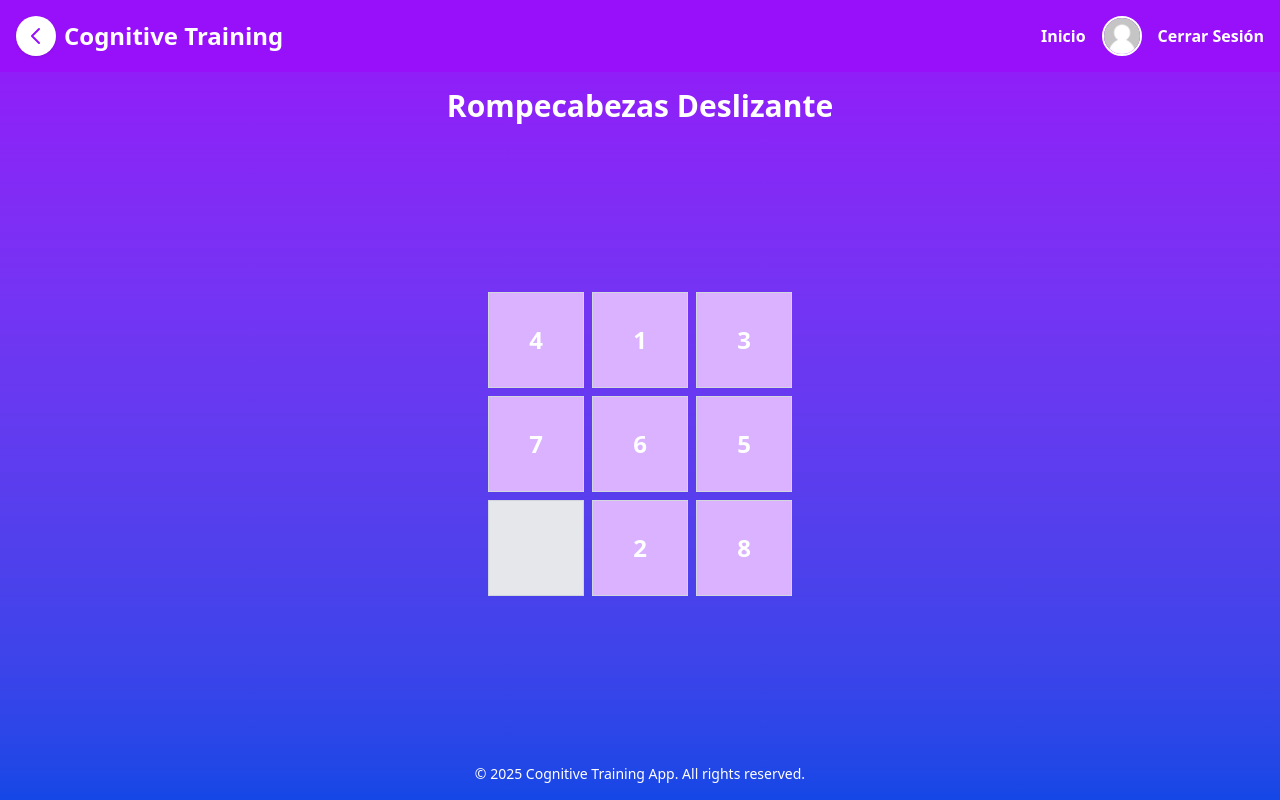
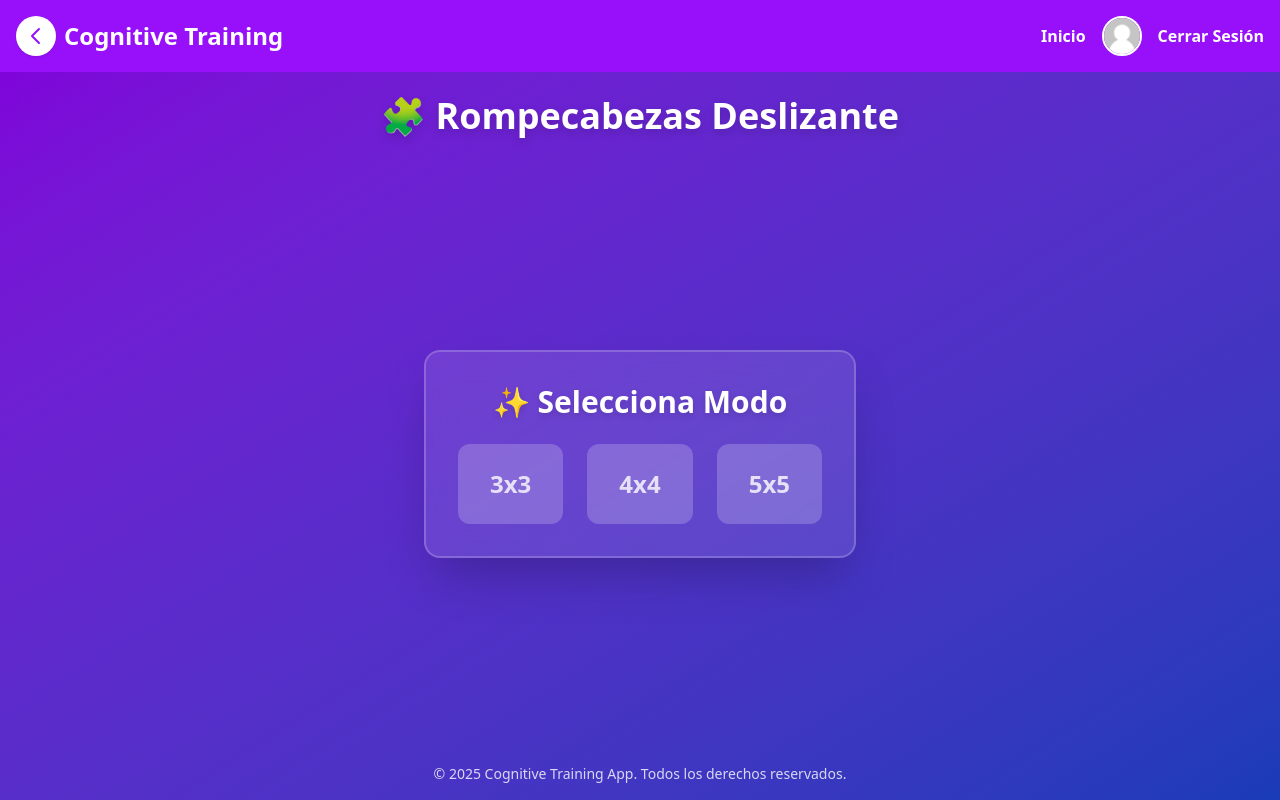
Before and after one commit to UbeimarY/Patrones_Estructura_Proyecto_Final, a Next.js app in the folder frontend/cognitive-training-frontend/: page /games/sliding-puzzle in a window 1280 px wide. Built offline with nearby package versions, Linux system fonts and the light colour scheme; sample sign-in values are in the browser's storage.

Commit message:
Modificando Codigo Rompecabezas

```diff
--- a/frontend/cognitive-training-frontend/src/pages/games/sliding-puzzle.tsx
+++ b/frontend/cognitive-training-frontend/src/pages/games/sliding-puzzle.tsx
@@ -5,16 +5,27 @@ import { useAppContext } from "../../context/AppContext";
 import Navbar from "../../components/Navbar";
 import BackButton from "../../components/BackButton";
 
-const gridSize = 3;
+type GameMode = '3x3' | '4x4' | '5x5';
+type Level = 1 | 2 | 3 | 4 | 5;
 
-const generateSolvablePuzzle = () => {
-  const numbers = [1, 2, 3, 4, 5, 6, 7, 8, 0];
+const modeConfig = {
+  '3x3': { size: 3, movesMultiplier: 10 },
+  '4x4': { size: 4, movesMultiplier: 15 },
+  '5x5': { size: 5, movesMultiplier: 20 }
+};
+
+const generateSolvablePuzzle = (gridSize: number) => {
+  const totalTiles = gridSize * gridSize;
+  const numbers = Array.from({ length: totalTiles }, (_, i) => i === totalTiles - 1 ? 0 : i + 1);
   let inversions = 0;
+  let blankRow = 0;
+
   do {
     for (let i = numbers.length - 1; i > 0; i--) {
       const j = Math.floor(Math.random() * (i + 1));
       [numbers[i], numbers[j]] = [numbers[j], numbers[i]];
     }
+
     inversions = 0;
     for (let i = 0; i < numbers.length; i++) {
       for (let j = i + 1; j < numbers.length; j++) {
@@ -23,7 +34,13 @@ const generateSolvablePuzzle = () => {
         }
       }
     }
-  } while (inversions % 2 !== 0);
+
+    blankRow = gridSize - Math.floor(numbers.indexOf(0) / gridSize);
+  } while (
+    (gridSize % 2 === 1 && inversions % 2 !== 0) ||
+    (gridSize % 2 === 0 && (inversions + blankRow) % 2 !== 1)
+  );
+
   return numbers;
 };
 
@@ -31,10 +48,20 @@ export default function SlidingPuzzle() {
   const { user, authLoaded } = useAppContext();
   const router = useRouter();
   const [board, setBoard] = useState<number[]>([]);
+  const [selectedMode, setSelectedMode] = useState<GameMode | null>(null);
+  const [selectedLevel, setSelectedLevel] = useState<Level | null>(null);
+  const [gameStarted, setGameStarted] = useState(false);
+  const [moves, setMoves] = useState(0);
+  const [moveLimit, setMoveLimit] = useState(0);
 
   useEffect(() => {
-    setBoard(generateSolvablePuzzle());
-  }, []);
+    if (selectedMode && selectedLevel) {
+      const gridSize = modeConfig[selectedMode].size;
+      setBoard(generateSolvablePuzzle(gridSize));
+      setMoveLimit(selectedLevel * modeConfig[selectedMode].movesMultiplier);
+      setMoves(0);
+    }
+  }, [selectedMode, selectedLevel]);
 
   useEffect(() => {
     if (authLoaded && !user) {
@@ -42,17 +69,21 @@ export default function SlidingPuzzle() {
     }
   }, [user, authLoaded, router]);
 
-  const isLoading = !authLoaded || board.length === 0;
+  const isLoading = !authLoaded || (authLoaded && !user);
 
   const getPosition = (index: number) => ({
-    row: Math.floor(index / gridSize),
-    col: index % gridSize,
+    row: Math.floor(index / (selectedMode ? modeConfig[selectedMode].size : 3)),
+    col: index % (selectedMode ? modeConfig[selectedMode].size : 3),
   });
 
   const handleTileClick = (index: number) => {
+    if (!selectedMode || !gameStarted) return;
+
+    const gridSize = modeConfig[selectedMode].size;
     const blankIndex = board.indexOf(0);
     const { row: targetRow, col: targetCol } = getPosition(index);
     const { row: blankRow, col: blankCol } = getPosition(blankIndex);
+
     if (
       (targetRow === blankRow && Math.abs(targetCol - blankCol) === 1) ||
       (targetCol === blankCol && Math.abs(targetRow - blankRow) === 1)
@@ -60,42 +91,187 @@ export default function SlidingPuzzle() {
       const newBoard = [...board];
       [newBoard[index], newBoard[blankIndex]] = [newBoard[blankIndex], newBoard[index]];
       setBoard(newBoard);
+      setMoves(m => m + 1);
     }
   };
 
-  const renderTile = (tile: number, idx: number) =>
-    tile === 0 ? (
-      <div key={idx} className="flex items-center justify-center w-24 h-24 bg-gray-200 border border-gray-300" />
+  const checkVictory = () => {
+    if (!selectedMode) return false;
+    const gridSize = modeConfig[selectedMode].size;
+    const solution = Array.from({ length: gridSize * gridSize }, (_, i) =>
+      i === gridSize * gridSize - 1 ? 0 : i + 1
+    );
+    return board.every((num, i) => num === solution[i]);
+  };
+
+  const renderTile = (tile: number, idx: number) => {
+    const sizeClass = selectedMode ?
+      `w-24 h-24 text-3xl` :
+      `w-32 h-32 text-4xl`;
+
+    return tile === 0 ? (
+      <div
+        key={idx}
+        className={`${sizeClass} bg-gray-100/30 border-2 border-gray-300/50 rounded-xl shadow-lg backdrop-blur-sm`}
+      />
     ) : (
       <div
         key={idx}
         onClick={() => handleTileClick(idx)}
-        className="flex items-center justify-center w-24 h-24 bg-purple-300 text-white text-2xl font-bold border border-gray-300 cursor-pointer hover:bg-purple-400 transition"
+        className={`${sizeClass} bg-gradient-to-br from-purple-400 to-blue-400 text-white
+          font-bold border-2 border-white/20 rounded-xl shadow-xl cursor-pointer
+          hover:scale-105 transition-all duration-200 flex items-center justify-center
+          hover:from-purple-500 hover:to-blue-500 active:scale-95`}
       >
         {tile}
       </div>
     );
+  };
 
-  return isLoading ? (
-    <div className="min-h-screen flex items-center justify-center bg-gradient-to-b from-purple-600 to-blue-700 font-sans">
-      <p className="text-white text-xl">Cargando...</p>
-    </div>
-  ) : (
-    <div className="min-h-screen bg-gradient-to-b from-purple-600 to-blue-700 flex flex-col font-sans">
+  if (isLoading) {
+    return (
+      <div className="min-h-screen flex items-center justify-center bg-gradient-to-br from-purple-700 to-blue-800">
+        <p className="text-white text-2xl">Cargando...</p>
+      </div>
+    );
+  }
+
+  return (
+    <div className="min-h-screen bg-gradient-to-br from-purple-700 to-blue-800 flex flex-col">
       <BackButton />
       <Navbar />
-      <header className="p-4">
-        <h1 className="text-white text-3xl font-bold text-center">Rompecabezas Deslizante</h1>
+
+      <header className="p-6">
+        <h1 className="text-white text-4xl font-bold text-center drop-shadow-lg">
+          🧩 Rompecabezas Deslizante
+        </h1>
       </header>
-      <main className="flex-grow flex items-center justify-center">
-        <div className="grid grid-cols-3 gap-2">
-          {board.map((tile, idx) => renderTile(tile, idx))}
-        </div>
+
+      <main className="flex-grow flex items-center justify-center p-4">
+        {!gameStarted ? (
+          <div className="bg-white/10 backdrop-blur-lg p-8 rounded-2xl shadow-2xl space-y-8 border-2 border-white/20">
+            <div className="space-y-6">
+              <h2 className="text-3xl font-bold text-center text-white drop-shadow-md">
+                ✨ Selecciona Modo
+              </h2>
+              <div className="grid grid-cols-3 gap-6">
+                {(['3x3', '4x4', '5x5'] as GameMode[]).map(mode => (
+                  <button
+                    key={mode}
+                    onClick={() => setSelectedMode(mode)}
+                    className={`px-8 py-6 rounded-xl text-2xl font-semibold transition-all
+                      ${selectedMode === mode
+                        ? 'bg-gradient-to-br from-purple-500 to-blue-500 text-white shadow-lg'
+                        : 'bg-white/20 hover:bg-white/30 text-white/80 hover:text-white'}`}
+                  >
+                    {mode}
+                  </button>
+                ))}
+              </div>
+            </div>
+
+            {selectedMode && (
+              <div className="space-y-6">
+                <h2 className="text-3xl font-bold text-center text-white drop-shadow-md">
+                  🚀 Elige Nivel
+                </h2>
+                <div className="grid grid-cols-5 gap-4">
+                  {[1, 2, 3, 4, 5].map(level => (
+                    <button
+                      key={level}
+                      onClick={() => setSelectedLevel(level as Level)}
+                      className={`aspect-square flex items-center justify-center text-2xl
+                        rounded-xl transition-all ${selectedLevel === level
+                          ? 'bg-gradient-to-br from-green-400 to-cyan-400 text-white shadow-lg'
+                          : 'bg-white/20 hover:bg-white/30 text-white/80 hover:text-white'}`}
+                    >
+                      {level}
+                    </button>
+                  ))}
+                </div>
+              </div>
+            )}
+
+            {selectedMode && selectedLevel && (
+              <button
+                onClick={() => setGameStarted(true)}
+                className="w-full bg-gradient-to-br from-green-400 to-cyan-500 text-white
+                  py-4 text-2xl rounded-xl hover:scale-105 transition-all
+                  shadow-lg hover:shadow-xl active:scale-95"
+              >
+                🎮 Comenzar Juego
+              </button>
+            )}
+          </div>
+        ) : (
+          <div className="space-y-8">
+            <div className="text-center text-white space-y-2">
+              <p className="text-2xl font-semibold drop-shadow-md">
+                Movimientos: <span className="text-cyan-300">{moves}</span>/{moveLimit}
+              </p>
+              <p className="text-xl text-white/80">
+                Modo: {selectedMode} - Nivel: {selectedLevel}
+              </p>
+            </div>
+
+            <div className={`grid gap-3 ${selectedMode === '3x3' ? 'grid-cols-3' :
+              selectedMode === '4x4' ? 'grid-cols-4' : 'grid-cols-5'}
+              p-6 bg-white/10 backdrop-blur-lg rounded-2xl shadow-2xl border-2 border-white/20`}>
+              {board.map((tile, idx) => renderTile(tile, idx))}
+            </div>
+
+            {(checkVictory() || moves >= moveLimit) && (
+              <div className="bg-white/10 backdrop-blur-lg p-8 rounded-2xl text-center
+                border-2 border-white/20 shadow-2xl space-y-6">
+                <h2 className="text-4xl font-bold flex items-center justify-center gap-3">
+                  {checkVictory() ? (
+                    <>
+                      🏆 ¡Victoria! <span className="text-green-400">+100 Puntos</span>
+                    </>
+                  ) : (
+                    <>
+                      💥 ¡Inténtalo de nuevo! <span className="text-red-400">-0 Puntos</span>
+                    </>
+                  )}
+                </h2>
+                <p className="text-2xl text-white/90">
+                  {checkVictory()
+                    ? `Completado en ${moves} movimientos`
+                    : `Superaste el límite de ${moveLimit} movimientos`}
+                </p>
+                <div className="flex justify-center gap-4">
+                  <button
+                    onClick={() => {
+                      setGameStarted(false);
+                      setSelectedLevel(null);
+                    }}
+                    className="bg-gradient-to-br from-purple-500 to-blue-500 text-white
+                      px-8 py-3 text-xl rounded-xl hover:scale-105 transition-all
+                      shadow-lg flex items-center gap-2"
+                  >
+                    🔄 Reiniciar
+                  </button>
+                  <button
+                    onClick={() => {
+                      setGameStarted(false);
+                      setSelectedMode(null);
+                      setSelectedLevel(null);
+                    }}
+                    className="bg-gradient-to-br from-gray-500 to-gray-700 text-white
+                      px-8 py-3 text-xl rounded-xl hover:scale-105 transition-all
+                      shadow-lg flex items-center gap-2"
+                  >
+                    🏠 Menú Principal
+                  </button>
+                </div>
+              </div>
+            )}
+          </div>
+        )}
       </main>
-      <footer className="p-4 text-center">
-        <p className="text-white text-sm">
-          © {new Date().getFullYear()} Cognitive Training App. All rights reserved.
-        </p>
+
+      <footer className="p-4 text-center text-white/80 text-sm">
+        © {new Date().getFullYear()} Cognitive Training App. Todos los derechos reservados.
       </footer>
     </div>
   );
```
